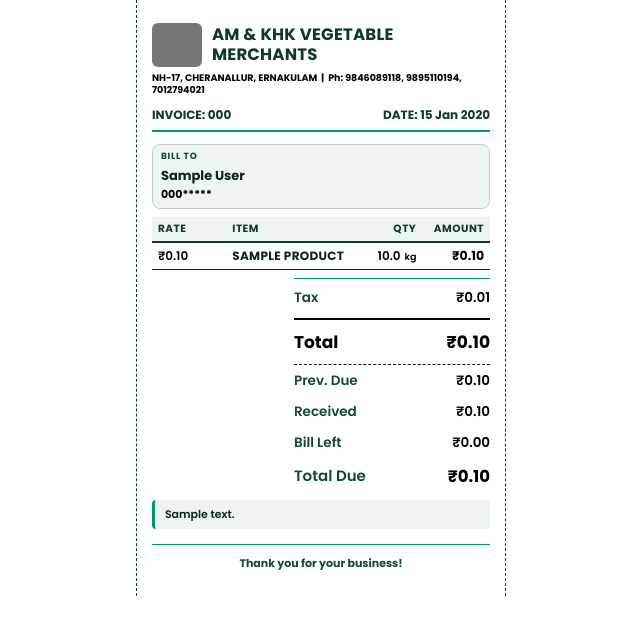
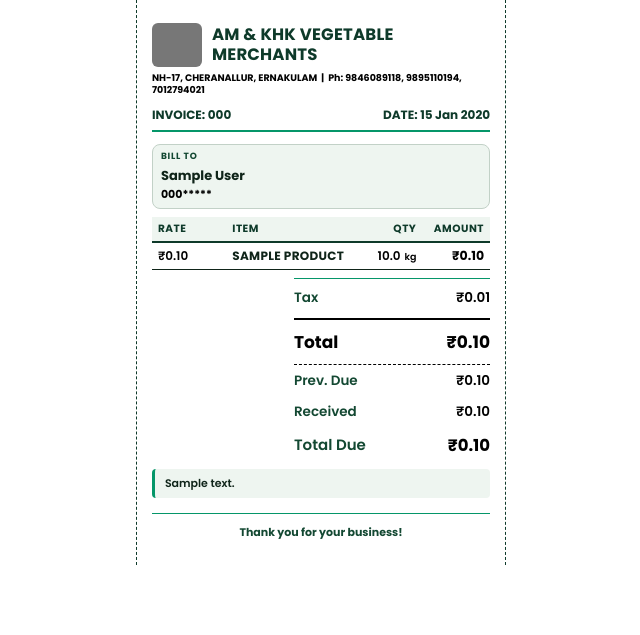
Before and after one commit to ummerulfarook/AM-KHK, a Flask app: page /api/billing/1/preview in a window 1280 px wide. Shown: the top 635 px of the page, without its empty margins (319-959 px from the left). Run offline with Flask 3, Linux system fonts and the light colour scheme; a user stored in the database is signed in; tables that the repository leaves empty hold one stand-in row (values such as "Sample post"); grey boxes are pictures that could not be loaded.

Commit message:
Support customer opening balance editing, automatic POS form reset to prevent duplicates, invoice edit credit payment sync, and remove Bill Left from layouts

```diff
--- a/backend/app/routes/billing.py
+++ b/backend/app/routes/billing.py
@@ -181,7 +181,6 @@ def create_sale():
         # Update customer dues balance
         if customer:
             customer.outstanding_balance += shortage
-            customer.opening_balance = customer.outstanding_balance
 
         # If it's a credit sale, or if there's any unpaid shortage left on a sale
         if customer and (req.payment_method == "credit" or shortage > 0):
@@ -600,7 +599,6 @@ def record_sale_return():
 
             # Update customer balance
             customer.outstanding_balance = max(0, customer.outstanding_balance - refund_value)
-            customer.opening_balance = customer.outstanding_balance
 
             # If return is linked to an invoice, pay off that invoice's credit entry first
             applied_amount = refund_value
@@ -849,8 +847,8 @@ def update_sale(sale_id: int):
                         notes=f"[POS Credit Downpayment] Paid Rs{paid_now/100:.2f} during edited checkout"
                     )
                     db.session.add(p)
-
-            customer.opening_balance = customer.outstanding_balance
+            # (blank space or comment to maintain alignment if needed)
+            pass
 
         else:
             # Non-registered customer
@@ -894,7 +892,6 @@ def delete_sale(sale_id: int):
             # So we subtract (sale.total - sale.amount_paid) from customer's outstanding_balance!
             net_sale_effect = sale.total - sale.amount_paid
             sale.customer.outstanding_balance = max(0, sale.customer.outstanding_balance - net_sale_effect)
-            sale.customer.opening_balance = sale.customer.outstanding_balance
 
             # 3. Delete associated payments first to avoid foreign key violations
             # First fetch ledger IDs
--- a/backend/app/services/invoice_service.py
+++ b/backend/app/services/invoice_service.py
@@ -261,8 +261,6 @@ def _write_receipt(p, sale):
     if sale.customer:
         p.text(f"Prev Due  : Rs{sale.previous_balance/100:.2f}\n")
         p.text(f"Received  : Rs{sale.amount_paid/100:.2f}\n")
-        bill_left = max(0, sale.total - sale.amount_paid)
-        p.text(f"Bill Left : Rs{bill_left/100:.2f}\n")
         p.text(f"Total Due : Rs{sale.customer.outstanding_balance/100:.2f}\n")
 
     p.text("-" * 32 + "\n")
--- a/backend/app/templates/invoice.html
+++ b/backend/app/templates/invoice.html
@@ -318,11 +318,7 @@
       <span class="totals-label">Received</span>
       <span>₹{{ "%.2f"|format(sale.amount_paid / 100) }}</span>
     </div>
-    {% set bill_left = sale.total - sale.amount_paid if sale.total > sale.amount_paid else 0 %}
-    <div class="totals-row" style="font-size: 13.5px; font-weight: 600; color: #000000; margin-bottom: 5px;">
-      <span class="totals-label">Bill Left</span>
-      <span>₹{{ "%.2f"|format(bill_left / 100) }}</span>
-    </div>
+
     <div class="totals-row" style="font-size: 15px; font-weight: 800; color: #000000;">
       <span class="totals-label">Total Due</span>
       <span style="font-weight: 900; color: #000000; font-size: 16.5px;">₹{{ "%.2f"|format(sale.customer.outstanding_balance / 100) }}</span>
--- a/frontend/src/pages/Billing/BillingPage.jsx
+++ b/frontend/src/pages/Billing/BillingPage.jsx
@@ -429,6 +429,7 @@ export default function BillingPage() {
     setAdHocPhone('')
     setCustomDate('')
     setCashPaid('')
+    setStoreId('')
     setSplitMode(false)
     setUpiPaid('')
     setBankPaid('')
@@ -438,6 +439,7 @@ export default function BillingPage() {
     // Explicitly clean up localStorage session keys
     localStorage.removeItem('pos_cart')
     localStorage.removeItem('pos_customer')
+    localStorage.removeItem('pos_store_id')
     localStorage.removeItem('pos_payment_method')
     localStorage.removeItem('pos_discount')
     localStorage.removeItem('pos_credit_days')
@@ -470,6 +472,7 @@ export default function BillingPage() {
       qc.invalidateQueries(['inventory'])
       qc.invalidateQueries(['inventoryStats'])
       setInvoiceDialogSale(data.data)
+      clearCart()
     },
     onError: (err) => {
       showToast(err?.response?.data?.error || 'Failed to complete sale', 'error')
--- a/frontend/src/pages/Customers/CustomersPage.jsx
+++ b/frontend/src/pages/Customers/CustomersPage.jsx
@@ -452,7 +452,6 @@ export default function CustomersPage() {
                 onChange={(e) => setOpeningBalance(e.target.value)}
                 fullWidth
                 size="small"
-                disabled={Boolean(editingCustomer)} // Read-only on edit if desired, or allow editing with delta calculations
                 InputProps={{
                   startAdornment: <Typography sx={{ mr: 1, color: tokens.textSecondary }}>₹</Typography>
                 }}
```
Also changed, not shown: frontend/src/pages/Billing/SalesHistoryPage.jsx (+7 -1 lines).
